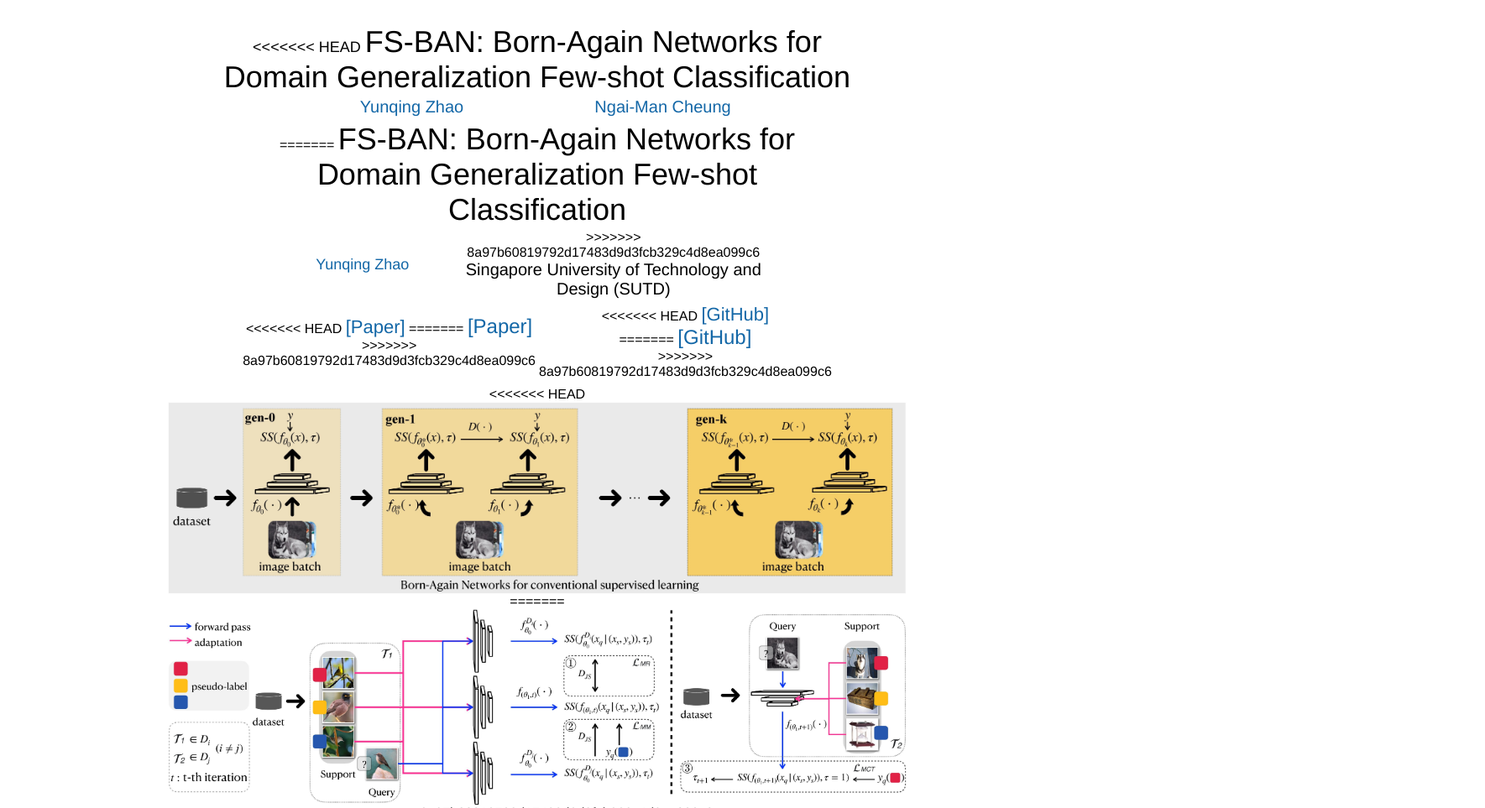
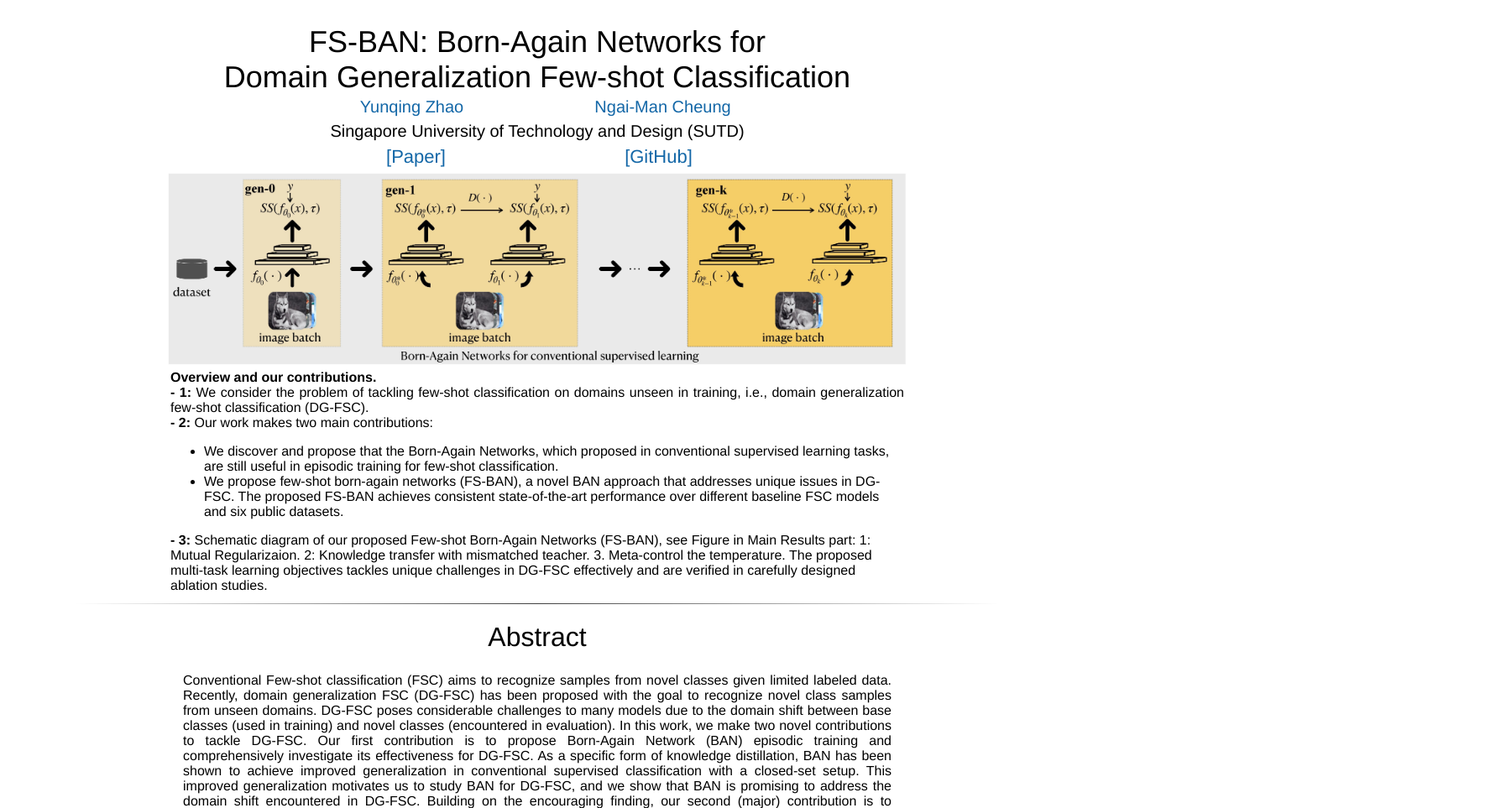
Before and after one commit to yunqing-me/Born-Again-FS, a plain HTML site: page index.html in a window 1280 px wide. Shown: the top 963 px of the page at 84% size, 1769 px wide, since content can reach past the window. Drawn offline with Linux system fonts and the light colour scheme; a script that the page names is missing.

Commit message:
fix version conflicts

```diff
--- a/index.html
+++ b/index.html
@@ -138,7 +138,6 @@
 <body>
 	<br>
 	<center>
-<<<<<<< HEAD
 		<span style="font-size:36px">FS-BAN: Born-Again Networks for <br>Domain Generalization Few-shot Classification</span>
 		<table align=center width=600px>
 			<table align=center width=600px>
@@ -158,18 +157,6 @@
 			<table align=center width=600px>
 				<tr>
 					<td align=center width=180px>
-=======
-		<span style="font-size:36px">FS-BAN: Born-Again Networks for Domain Generalization Few-shot Classification</span>
-		<table align=center width=600px>
-			<table align=center width=600px>
-				<tr>
-					<td align=center width=150px>
-						<center>
-							<span style="font-size:18px"><a href="https://yunqing-me.github.io/">Yunqing Zhao</a></span>
-						</center>
-					</td>
-					<td align=center width=150px>
->>>>>>> 8a97b60819792d17483d9d3fcb329c4d8ea099c6
 						<center>
 							<span style="font-size:20px">Singapore University of Technology and Design (SUTD)</a></span>
 						</center>
@@ -180,29 +167,17 @@
 				<tr>
 					<td align=center width=120px>
 						<center>
-<<<<<<< HEAD
 							<span style="font-size:22px"><a href='https://arxiv.org/abs/2208.10930'>[Paper]</a></span>
-=======
-							<span style="font-size:24px"><a href='https://arxiv.org/abs/2208.10930'>[Paper]</a></span>
->>>>>>> 8a97b60819792d17483d9d3fcb329c4d8ea099c6
 						</center>
 					</td>
 					<td align=center width=120px>
 						<center>
-<<<<<<< HEAD
 							<span style="font-size:22px"><a href='https://github.com/yunqing-me/Born-Again-FS'>[GitHub]</a></span><br>
-=======
-							<span style="font-size:24px"><a href='https://github.com/yunqing-me/Born-Again-FS'>[GitHub]</a></span><br>
->>>>>>> 8a97b60819792d17483d9d3fcb329c4d8ea099c6
 						</center>
 					</td>
 					<!-- <td align=center width=250px>
 						<center>
-<<<<<<< HEAD
 							<span style="font-size:22px"><a href='https://drive.google.com/drive/folders/1I_I7SYDjSOOt9Hjo92ne6aSVpaNt082y?usp=share_link'>[Data Repository]</a></span><br>
-=======
-							<span style="font-size:24px"><a href='https://drive.google.com/drive/folders/1I_I7SYDjSOOt9Hjo92ne6aSVpaNt082y?usp=share_link'>[Data Repository]</a></span><br>
->>>>>>> 8a97b60819792d17483d9d3fcb329c4d8ea099c6
 						</center>
 					</td> -->
 				</tr>
@@ -215,11 +190,7 @@
 			<tr>
 				<td width=260px>
 					<center>
-<<<<<<< HEAD
 						<img class="round" style="width:880px" src="./resources/2a.jpg"/>
-=======
-						<img class="round" style="width:880px" src="./resources/2c.jpg"/>
->>>>>>> 8a97b60819792d17483d9d3fcb329c4d8ea099c6
 					</center>
 				</td>
 			</tr>
@@ -245,15 +216,9 @@
 					</ul>
 
 					<b>- 3: </b>
-<<<<<<< HEAD
 					Schematic diagram of our proposed Few-shot Born-Again Networks (FS-BAN), see Figure in Main Results part:
 					1: Mutual Regularizaion. 2: Knowledge transfer with mismatched teacher. 3. Meta-control the temperature.
 					The proposed multi-task learning objectives tackles unique challenges in DG-FSC effectively and are verified in carefully designed ablation studies.
-=======
-					Schematic diagram of our proposed Few-shot Born-Again Networks (FS-bAN):
-					1: Mutual Regularizaion. 2: Knowledge transfer with mismatched teacher. 3. Meta-control the temperature.
-					The proposed multi-task learning objectives tackles unique challenges in DG-FSC.
->>>>>>> 8a97b60819792d17483d9d3fcb329c4d8ea099c6
 				</td>
 			</tr>
 		</table>
@@ -321,11 +286,7 @@
 		<tr>
 			<td align=center width=800px>
 				<center>
-<<<<<<< HEAD
 					<td><img class="round" style="width:800px" src="./resources/2c.jpg"/></td>
-=======
-					<td><img class="round" style="width:800px" src="./resources/results.jpg"/></td>
->>>>>>> 8a97b60819792d17483d9d3fcb329c4d8ea099c6
 				</center>
 			</td>
 		</tr>
@@ -342,7 +303,6 @@
 		<tr>
 			<td align=center width=800px>
 				<center>
-<<<<<<< HEAD
 					<td><img class="round" style="width:800px" src="./resources/results.jpg"/></td>
 				</center>
 			</td>
@@ -352,8 +312,6 @@
 		<tr>
 			<td align=center width=800px>
 				<center>
-=======
->>>>>>> 8a97b60819792d17483d9d3fcb329c4d8ea099c6
 					<td><img class="round" style="width:800px" src="./resources/ablation.jpg"/></td>
 				</center>
 			</td>
```
Also changed, not shown: 1 other file.
